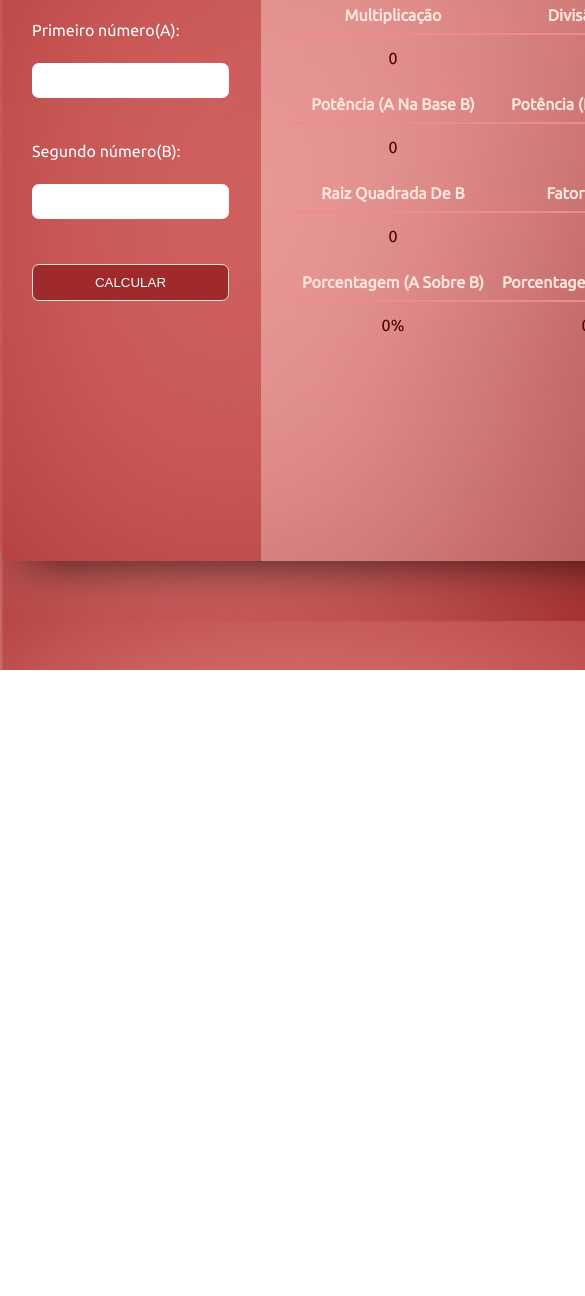
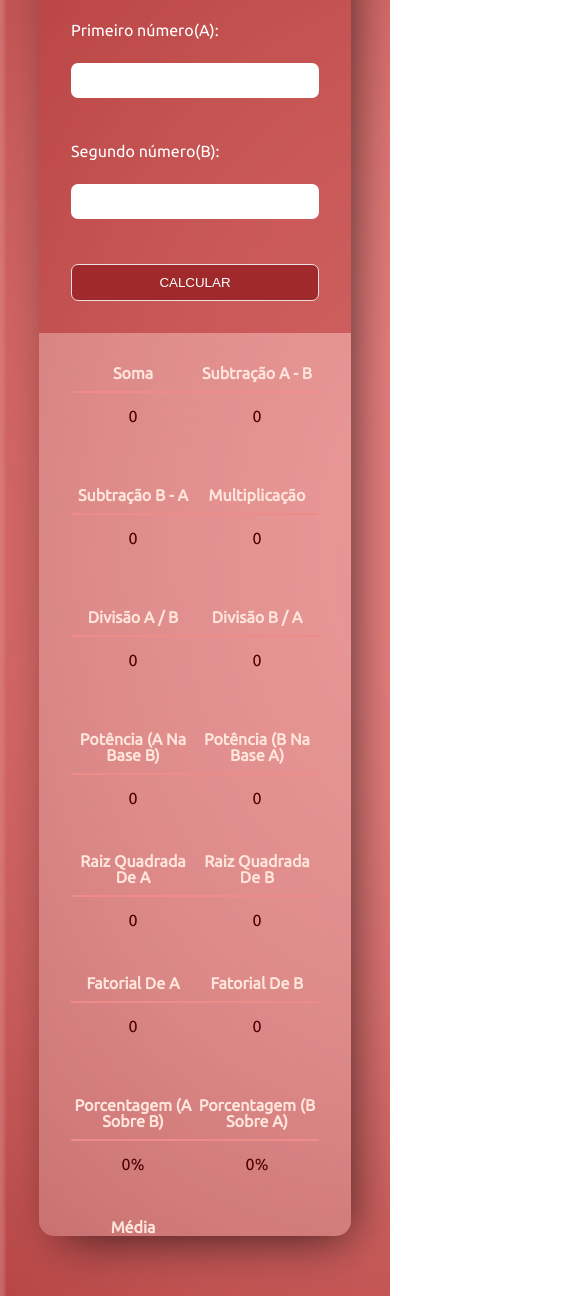
Before and after one commit to gknpp23/SuperCalculator, a plain HTML site: page index.html in a window 390 px wide. Shown: the part 174-1470 px from the top of the page, 585 px wide, since content can reach past the window. Before the commit the page ends 844 px from the top, so only its background shows below. Drawn offline with Linux system fonts and the light colour scheme; files whose address does not match are found by name.

Commit message:
Implementado medidas responsivas e media queries

```diff
--- a/assets/styles/style.css
+++ b/assets/styles/style.css
@@ -1,23 +1,19 @@
 @import url('./reset.css');
 @import url('https://fonts.googleapis.com/css2?family=Ubuntu&display=swap');
+
 :root {
     --color-icons: #9F292B;
-    --main-font-color: #dd353873;
-    --second-font-color: #ffd92c;
-    --color-sections: #fffb62;
-    --main-bg-color: #5017158a;
-
     --main-color: #870c0e88;
     --font-color: #eddfdf;
+    --second-font-color: #4b0000;
     --second-color: #a82a2a5e;
     --gradiente-color:#ef8c89;
-
 }
-
 
 body {
     background-image: url('../img//blurry-gradient-haikei.png');
     background-size: cover;
+    height: 100%;
     display: flex;
     flex-direction: column;
     gap: 16px;
@@ -36,6 +32,7 @@ main {
     box-shadow:10px 13px 50px -13px #000000bf
 
 }
+
 h1 {
     margin-bottom: 40px;
     text-align: center;
@@ -43,12 +40,12 @@ h1 {
     color:white;
     font-weight: 900;
 }
+
 section {
     padding: 2rem;
     color: #fff;
     background-color: var(--second-color);
 }
-
 
 .numbers form {
     display: flex;
@@ -56,24 +53,29 @@ section {
     gap: 45px;
 
 }
+
 label{
     margin-bottom: -20px;
 }
+
 input,button{
     padding: 10px;
     text-align: center;
     border-radius: 7px;
     border: none;
 }
+
 button {
     background-color: var(--color-icons);
     color: #fff;
     border: 1px solid var(--font-color);
 }
+
 input:focus {
     box-shadow: 0 0 0 0;
     outline: 0;
 }
+
 .board {
     height: 80vh;
     display: grid;
@@ -85,11 +87,13 @@ input:focus {
     background-color: #eddfdf3d;
 
 }
+
 .result {
     text-align: center;
     color :#ffe5db;
 
 }
+
 .result h3{
     padding-bottom: 10px;
     border-bottom: 2px solid var(--gradiente-color);
@@ -97,9 +101,28 @@ input:focus {
     font-weight: 700;
     flex-wrap: wrap;
 }
+
 .number {
     margin-top: 15px;
-    color: #4b0000;
+    color: var(--second-font-color);
     font-weight: 500;
 
 }
+
+
+@media (max-width: 1000px){
+    main {
+        flex-direction: column;
+        height: 160vh;
+        width: 80vw;
+
+    }
+
+    .board {
+        height: 120vh;
+        display: grid;
+        grid-template-columns: repeat(2, 1fr);
+        grid-template-rows: repeat(7,120px);
+        row-gap:2px;
+    }
+}
--- a/index.html
+++ b/index.html
@@ -1,85 +1,52 @@
 <!DOCTYPE html>
 <html lang="en">
   <head>
-    <meta charset="UTF-8">
-    <meta http-equiv="X-UA-Compatible" content="IE=edge">
-    <meta name="viewport" content="width=device-width, initial-scale=1.0">
+    <meta charset="UTF-8" />
+    <meta http-equiv="X-UA-Compatible" content="IE=edge" />
+    <meta name="viewport" content="width=device-width, initial-scale=1.0" />
     <title>Calculator</title>
-    <link rel="stylesheet" href="assets/styles/style.css">
+    <link rel="stylesheet" href="assets/styles/style.css" />
   </head>
   <body>
-
-
     <main>
       <section class="numbers">
         <h1>Super Calculadora</h1>
         <form>
           <label for="numberA">Primeiro número(A):</label>
-                <input type="number" id="numberA">
+          <input type="number" id="numberA" />
 
           <label for="numberB">Segundo número(B):</label>
-                <input type="number" id="numberB">
+          <input type="number" id="numberB" />
 
           <button type="button" id="calculate">CALCULAR</button>
         </form>
       </section>
 
       <section class="board">
+        <div id="soma"></div>
 
-            <div id="soma">
+        <div id="sub1"></div>
+        <div id="sub2"></div>
+        <div id="mult"></div>
+        <div id="div1"></div>
+        <div id="div2"></div>
+        <div id="pot1"></div>
 
-            </div>
+        <div id="pot2"></div>
 
-            <div id="sub1">
+        <div id="raizq1"></div>
 
-            </div>
-            <div id="sub2">
+        <div id="raizq2"></div>
 
-            </div>
-            <div id="mult">
+        <div id="fat1"></div>
 
-            </div>
-            <div id="div1">
+        <div id="fat2"></div>
 
-            </div>
-            <div id="div2">
+        <div id="porcent1"></div>
 
-            </div>
-            <div id="pot1">
+        <div id="porcent2"></div>
 
-            </div>
-
-            <div id="pot2">
-
-            </div>
-
-            <div id="raizq1">
-
-            </div>
-
-            <div id="raizq2">
-
-            </div>
-
-            <div id="fat1">
-
-            </div>
-
-            <div id="fat2">
-
-            </div>
-
-            <div id="porcent1">
-
-            </div>
-
-            <div id="porcent2">
-
-            </div>
-
-            <div id="media">
-
-            </div>
+        <div id="media"></div>
       </section>
     </main>
 
```
Lines whose indentation alone changed are shown as unchanged.
